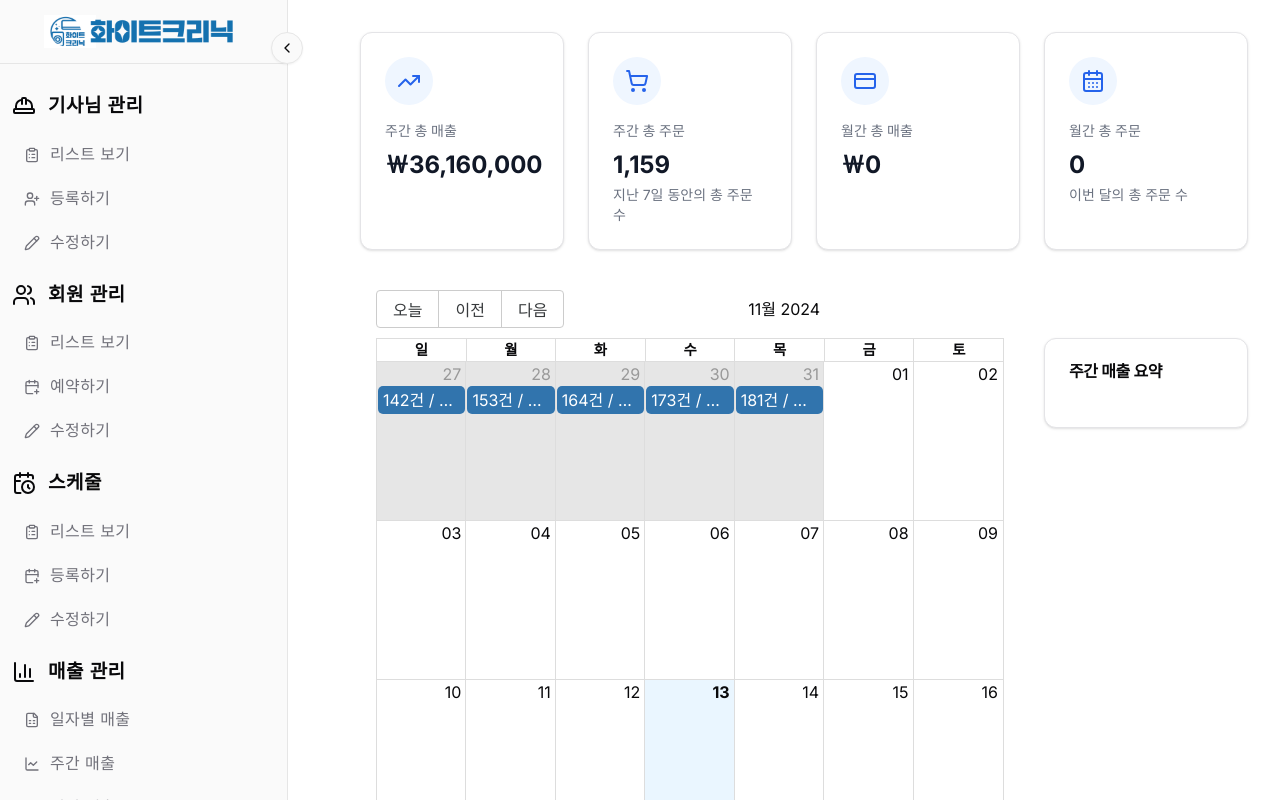
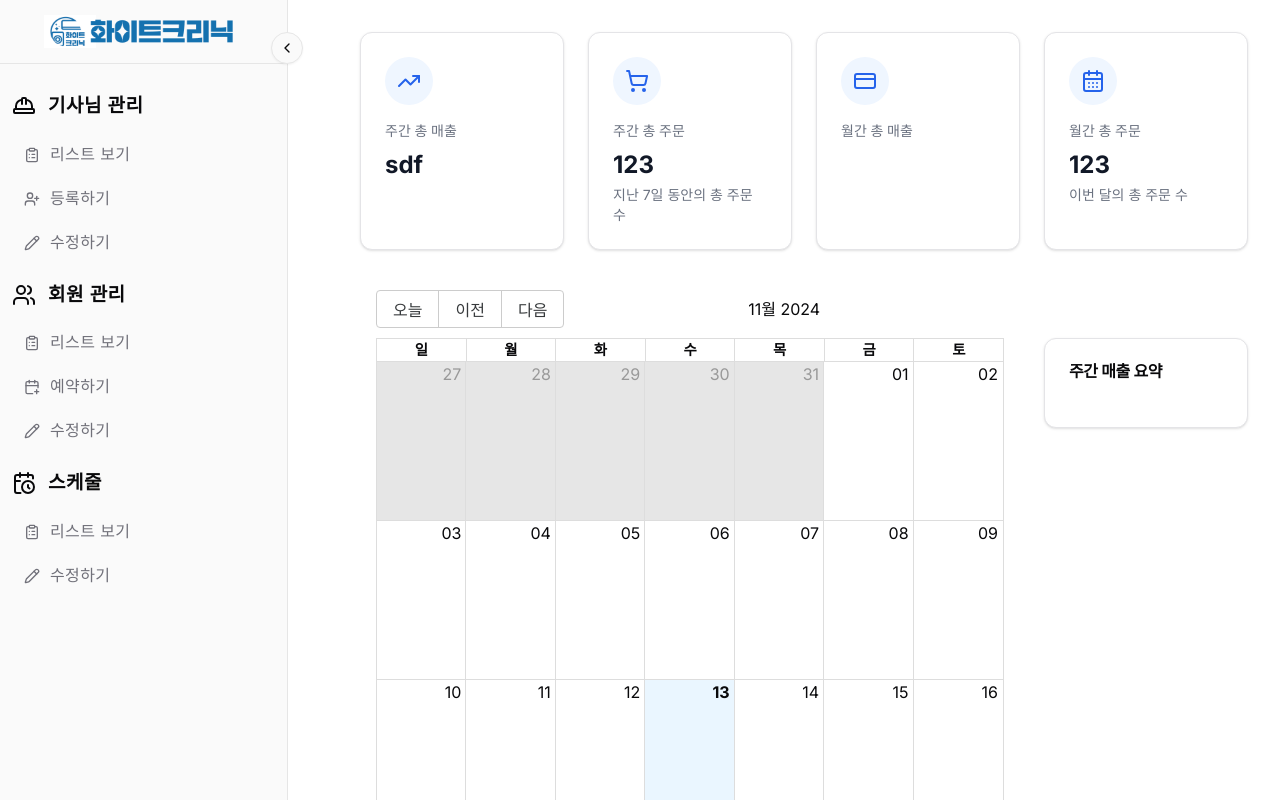
Before and after one commit to easyone1372/whtieclinic, a Next.js app: page / in a window 1280 px wide. Shown: the top 800 px of the page. Built offline with nearby package versions, Linux system fonts and the light colour scheme; a web font is replaced by a local one.

Commit message:
1119용현 스케쥴띄우기 성공

```diff
--- a/src/components/atom/Calendar/MainCalendar.tsx
+++ b/src/components/atom/Calendar/MainCalendar.tsx
@@ -6,7 +6,6 @@ import moment from 'moment';
 import 'moment/locale/ko';
 import 'react-big-calendar/lib/css/react-big-calendar.css';
 import { Box, IconButton, Typography } from '@mui/material';
-import { sampleSalesData } from '@/constants/MainCalendarSalesData';
 import { Card, CardContent, CardHeader, CardTitle } from '@/components/ui/card';
 import { TrendingUp, ShoppingCart, ArrowUpRight, CalendarDays, CreditCard } from 'lucide-react';
 
@@ -96,19 +95,19 @@ const WeeklySummaryCard = ({ summary }: { summary: WeeklySummary }) => (
 const SalesDashboard: React.FC = () => {
   const [currentDate, setCurrentDate] = useState(new Date());
 
-  const events: CalendarEventType[] = sampleSalesData.map((data) => {
-    const date = moment(data.date).toDate();
-    return {
-      title: `${data.totalOrders}건 / ₩${data.dailySales.toLocaleString()}`,
-      start: date,
-      end: date,
-      allDay: true,
-      resource: {
-        orders: data.totalOrders,
-        sales: data.dailySales,
-      },
-    };
-  });
+  // const events: CalendarEventType[] = sampleSalesData.map((data) => {
+  //   const date = moment(data.date).toDate();
+  //   return {
+  //     title: `${data.totalOrders}건 / ₩${data.dailySales.toLocaleString()}`,
+  //     start: date,
+  //     end: date,
+  //     allDay: true,
+  //     resource: {
+  //       orders: data.totalOrders,
+  //       sales: data.dailySales,
+  //     },
+  //   };
+  // });
 
   // 주간 데이터 계산 함수
   const calculateWeeklySummaries = (salesData: SalesData[]): WeeklySummary[] => {
@@ -162,10 +161,10 @@ const SalesDashboard: React.FC = () => {
     };
   };
 
-  const { totalWeeklySales, totalWeeklyOrders, totalMonthlySales, totalMonthlyOrders } =
-    calculateWeeklyMonthlySales(sampleSalesData);
+  // const { totalWeeklySales, totalWeeklyOrders, totalMonthlySales, totalMonthlyOrders } =
+  //   calculateWeeklyMonthlySales();
 
-  const weeklySummaries = calculateWeeklySummaries(sampleSalesData);
+  // const weeklySummaries = calculateWeeklySummaries();
 
   const handleSelectEvent = (event: CalendarEventType) => {
     console.log('Selected event:', event);
@@ -176,25 +175,29 @@ const SalesDashboard: React.FC = () => {
       <div className="grid grid-cols-1 md:grid-cols-2 lg:grid-cols-4 gap-6 mb-6">
         <StatCard
           title="주간 총 매출"
-          value={`￦${totalWeeklySales.toLocaleString()}`}
+          // value={`￦${totalWeeklySales.toLocaleString()}`}
+          value={'sdf'}
           icon={<TrendingUp className="w-6 h-6 text-blue-600" />}
           // trend={12}
         />
         <StatCard
           title="주간 총 주문"
-          value={totalWeeklyOrders.toLocaleString()}
+          // value={totalWeeklyOrders.toLocaleString()}
+          value={'123'}
           subtitle="지난 7일 동안의 총 주문 수"
           icon={<ShoppingCart className="w-6 h-6 text-blue-600" />}
         />
         <StatCard
           title="월간 총 매출"
-          value={`￦${totalMonthlySales.toLocaleString()}`}
+          // value={`￦${totalMonthlySales.toLocaleString()}`}
+          value={``}
           icon={<CreditCard className="w-6 h-6 text-blue-600" />}
           // trend={8}
         />
         <StatCard
           title="월간 총 주문"
-          value={totalMonthlyOrders.toLocaleString()}
+          // value={totalMonthlyOrders.toLocaleString()}
+          value={'123'}
           subtitle="이번 달의 총 주문 수"
           icon={<CalendarDays className="w-6 h-6 text-blue-600" />}
         />
@@ -204,7 +207,7 @@ const SalesDashboard: React.FC = () => {
         <div className="lg:col-span-3 h-[900px] bg-white p-4 rounded-lg ">
           <Calendar
             localizer={localizer}
-            events={events}
+            events={undefined}
             startAccessor="start"
             endAccessor="end"
             style={{ height: '100%' }}
@@ -230,9 +233,9 @@ const SalesDashboard: React.FC = () => {
             </CardHeader>
             <CardContent>
               <div className="space-y-2">
-                {weeklySummaries.map((summary, index) => (
+                {/* {weeklySummaries.map((summary, index) => (
                   <WeeklySummaryCard key={index} summary={summary} />
-                ))}
+                ))} */}
               </div>
             </CardContent>
           </Card>
--- a/src/components/organism/ShowSchedule/SchShow.tsx
+++ b/src/components/organism/ShowSchedule/SchShow.tsx
@@ -69,10 +69,11 @@ const SchShow = () => {
         const schedule = await getOrdersByEngineerAndDate(selectEng, selectedDate);
 
         if (schedule.length > 0) {
-          console.log('Fetched schedule data:', schedule); // 매핑된 데이터 출력
-          setScheduleData(schedule); // 테이블 데이터로 설정
+          console.log('Fetched schedule data for engineerId:', selectEng, schedule); // 디버깅용
+          setScheduleData(schedule);
         } else {
-          console.warn('No schedule data found');
+          console.warn('No schedule data found for engineerId:', selectEng);
+          setScheduleData([]);
         }
       }
     };
@@ -83,6 +84,7 @@ const SchShow = () => {
   const handleRowEdit = useCallback(
     (timeSlot: string) => {
       const order = scheduleData?.find((order) => order.orderTimeslot === timeSlot);
+      console.log('Passing scheduleData to SchTimeLine:', scheduleData);
       let queryParams: Record<string, string> = {
         selectDate: selectedDate.toISOString(),
         selectTime: timeSlot,
--- a/src/components/organism/ShowSchedule/SchTimeLine.tsx
+++ b/src/components/organism/ShowSchedule/SchTimeLine.tsx
@@ -1,23 +1,23 @@
-import ATable from "@/components/molecules/Table/ATable";
-import { schHeaders, showSchArray } from "@/constants/LJW/ShowSchArray";
-import { SchTableColumn, SchTableRow, SchTimeLineProps, timeSlots } from "@/constants/LJW/ShowSchTypes";
-import { useMemo } from "react";
-
+import ATable from '@/components/molecules/Table/ATable';
+import { schHeaders, showSchArray } from '@/constants/LJW/ShowSchArray';
+import {
+  SchTableColumn,
+  SchTableRow,
+  SchTimeLineProps,
+  timeSlots,
+} from '@/constants/LJW/ShowSchTypes';
+import { useMemo } from 'react';
 
 //카드 내부에 들어갈 데이터테이블
 const SchTimeLine = ({ scheduleData, onEditRow, isEditing, selectedDate }: SchTimeLineProps) => {
-  // 테이블 데이터 메모이제이션
   const tableData = useMemo(() => {
-    // 스케줄 데이터를 Map으로 변환하여 검색 성능 향상
     const orderMap = new Map(scheduleData.map((order) => [order.orderTimeslot, order]));
 
-    return timeSlots.map((timeSlot) => {
+    const result = timeSlots.map((timeSlot) => {
       const order = orderMap.get(timeSlot);
 
-      // 기본 행 데이터 생성
       const baseRow: SchTableRow = {
         timeSlot,
-        // SchTableRow에 필요한 모든 필드를 빈 문자열로 초기화
         customerName: '',
         customerPhone: '',
         customerAddr: '',
@@ -28,19 +28,25 @@ const SchTimeLine = ({ scheduleData, onEditRow, isEditing, selectedDate }: SchTi
         customerRemarks: '',
       };
 
-      // 주문이 있으면 데이터 채우기
       if (order) {
         showSchArray.forEach((key) => {
-          // order 객체에 해당 key가 존재하면 baseRow에 값을 할당
           baseRow[key as keyof SchTableRow] = order[key as keyof typeof order]?.toString() ?? '';
         });
       }
 
       return baseRow;
     });
+
+
+    console.log('Generated tableData:', result);
+    return result;
   }, [scheduleData]);
 
   const tableColumns = useMemo<SchTableColumn[]>(() => ['timeSlot', ...showSchArray], []);
+  console.log('Passing scheduleData to SchTimeLine:', scheduleData);
+  console.log('Passing to ATable - headers:', schHeaders); // 위치 7
+  console.log('Passing to ATable - data:', tableData); // 위치 8
+  console.log('Passing to ATable - columns:', tableColumns); // 위치 9
 
   return (
     <ATable
--- a/src/constants/MainCalendarSalesData.ts
+++ /dev/null
@@ -1,157 +0,0 @@
-export const sampleSalesData = [
-    {
-      date: "2024-10-01",
-      totalOrders: 145,
-      dailySales: 4850000
-    },
-    {
-      date: "2024-10-02",
-      totalOrders: 162,
-      dailySales: 5100000
-    },
-    {
-      date: "2024-10-03",
-      totalOrders: 178,
-      dailySales: 5450000
-    },
-    {
-      date: "2024-10-04",
-      totalOrders: 132,
-      dailySales: 4200000
-    },
-    {
-      date: "2024-10-05",
-      totalOrders: 156,
-      dailySales: 4950000
-    },
-    {
-      date: "2024-10-06",
-      totalOrders: 143,
-      dailySales: 4650000
-    },
-    {
-      date: "2024-10-07",
-      totalOrders: 167,
-      dailySales: 5250000
-    },
-    {
-      date: "2024-10-08",
-      totalOrders: 159,
-      dailySales: 4980000
-    },
-    {
-      date: "2024-10-09",
-      totalOrders: 171,
-      dailySales: 5340000
-    },
-    {
-      date: "2024-10-10",
-      totalOrders: 185,
-      dailySales: 5680000
-    },
-    {
-      date: "2024-10-11",
-      totalOrders: 149,
-      dailySales: 4780000
-    },
-    {
-      date: "2024-10-12",
-      totalOrders: 163,
-      dailySales: 5150000
-    },
-    {
-      date: "2024-10-13",
-      totalOrders: 138,
-      dailySales: 4420000
-    },
-    {
-      date: "2024-10-14",
-      totalOrders: 155,
-      dailySales: 4890000
-    },
-    {
-      date: "2024-10-15",
-      totalOrders: 174,
-      dailySales: 5380000
-    },
-    {
-      date: "2024-10-16",
-      totalOrders: 168,
-      dailySales: 5220000
-    },
-    {
-      date: "2024-10-17",
-      totalOrders: 157,
-      dailySales: 4950000
-    },
-    {
-      date: "2024-10-18",
-      totalOrders: 183,
-      dailySales: 5580000
-    },
-    {
-      date: "2024-10-19",
-      totalOrders: 176,
-      dailySales: 5420000
-    },
-    {
-      date: "2024-10-20",
-      totalOrders: 144,
-      dailySales: 4680000
-    },
-    {
-      date: "2024-10-21",
-      totalOrders: 152,
-      dailySales: 4850000
-    },
-    {
-      date: "2024-10-22",
-      totalOrders: 166,
-      dailySales: 5180000
-    },
-    {
-      date: "2024-10-23",
-      totalOrders: 172,
-      dailySales: 5340000
-    },
-    {
-      date: "2024-10-24",
-      totalOrders: 158,
-      dailySales: 4920000
-    },
-    {
-      date: "2024-10-25",
-      totalOrders: 169,
-      dailySales: 5280000
-    },
-    {
-      date: "2024-10-26",
-      totalOrders: 177,
-      dailySales: 5460000
-    },
-    {
-      date: "2024-10-27",
-      totalOrders: 142,
-      dailySales: 4580000
-    },
-    {
-      date: "2024-10-28",
-      totalOrders: 153,
-      dailySales: 4820000
-    },
-    {
-      date: "2024-10-29",
-      totalOrders: 164,
-      dailySales: 5120000
-    },
-    {
-      date: "2024-10-30",
-      totalOrders: 173,
-      dailySales: 5380000
-    },
-    {
-      date: "2024-10-31",
-      totalOrders: 181,
-      dailySales: 5520000
-    }
-  ];
--- a/src/data/ShaSideBarMenuData.ts
+++ b/src/data/ShaSideBarMenuData.ts
@@ -68,11 +68,11 @@ export const sideBarMenuData = {
         href: '/schedule/s_list',
         icon: ClipboardList,
       },
-      {
-        name: '등록하기',
-        href: '/schedule/s_register',
-        icon: CalendarPlus,
-      },
+      // {
+      //   name: '등록하기',
+      //   href: '/schedule/s_register',
+      //   icon: CalendarPlus,
+      // },
       {
         name: '수정하기',
         href: '/schedule/s_modify',
@@ -80,25 +80,25 @@ export const sideBarMenuData = {
       },
     ],
   },
-  sales: {
-    title: '매출 관리',
-    icon: BarChart3,
-    links: [
-      {
-        name: '일자별 매출',
-        href: '/sales/daily',
-        icon: FileSpreadsheet,
-      },
-      {
-        name: '주간 매출',
-        href: '/sales/weekly',
-        icon: LineChart,
-      },
-      {
-        name: '월별 매출',
-        href: '/sales/monthly',
-        icon: PieChart,
-      },
-    ],
-  },
+  // sales: {
+  //   title: '매출 관리',
+  //   icon: BarChart3,
+  //   links: [
+  //     {
+  //       name: '일자별 매출',
+  //       href: '/sales/daily',
+  //       icon: FileSpreadsheet,
+  //     },
+  //     {
+  //       name: '주간 매출',
+  //       href: '/sales/weekly',
+  //       icon: LineChart,
+  //     },
+  //     {
+  //       name: '월별 매출',
+  //       href: '/sales/monthly',
+  //       icon: PieChart,
+  //     },
+  //   ],
+  // },
 };
```
Also changed, not shown: src/constants/LJW/ShowSchUtils.ts (+39 -28 lines).
